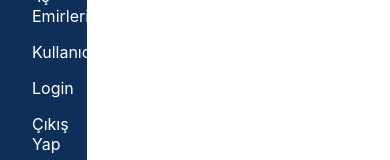
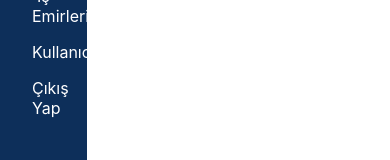
Before and after one commit to bbalbayrak/Web, a React (Create React App) app in the folder client/: page /forms in a window 390 px wide. Shown: the part 282-442 px from the top of the page. Built offline with nearby package versions, Linux system fonts and the light colour scheme; no server answers; sample sign-in values are in the browser's storage.

Commit message:
Login button removed from HamburgerMenu

```diff
--- a/client/src/components/shared/navbar/HamburgerMenu.js
+++ b/client/src/components/shared/navbar/HamburgerMenu.js
@@ -94,9 +94,6 @@ const HamburgerMenu = ({ showMenu = true }) => {
             Kullanıcılar
           </Link>
           )}
-          <Link className="link" to="/login">
-            Login
-          </Link>
           {isLoggedIn && (
             <Link className="link" to="/" onClick={handleLogout}>
               Çıkış Yap
```
